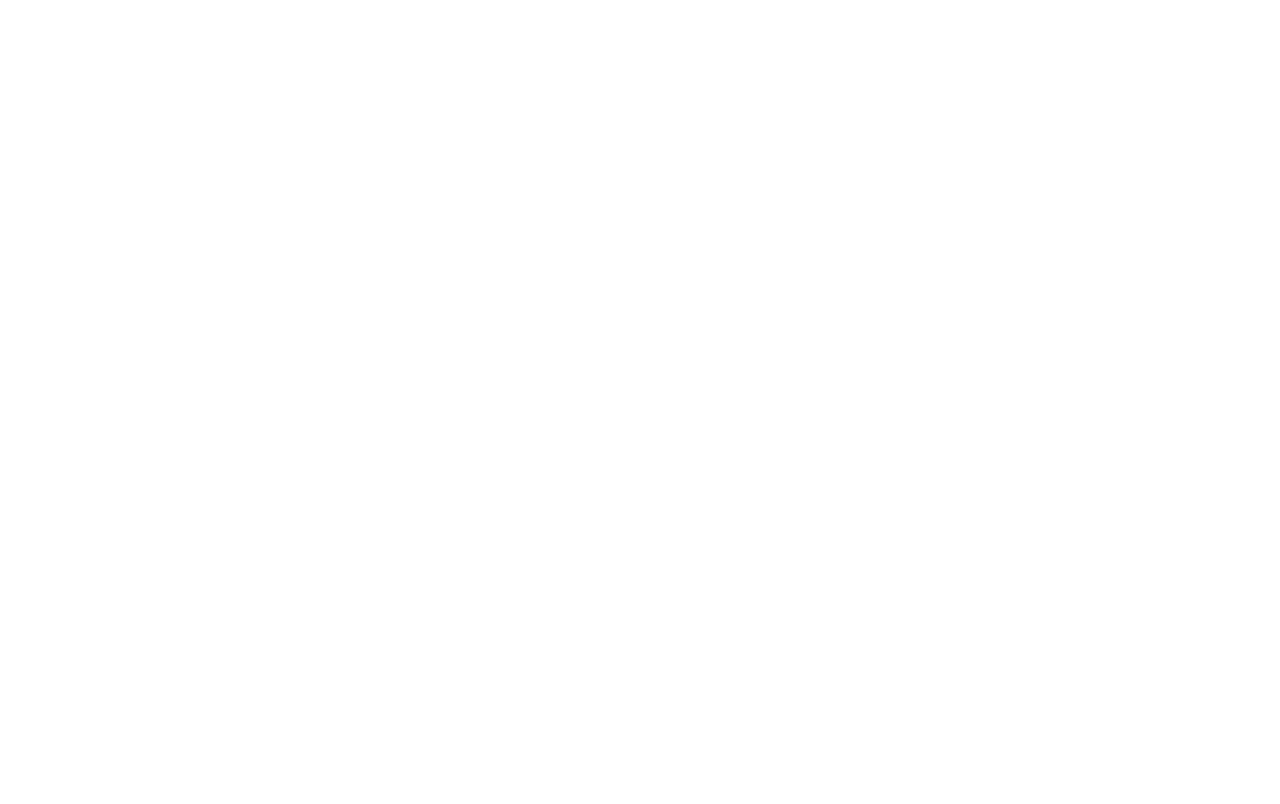
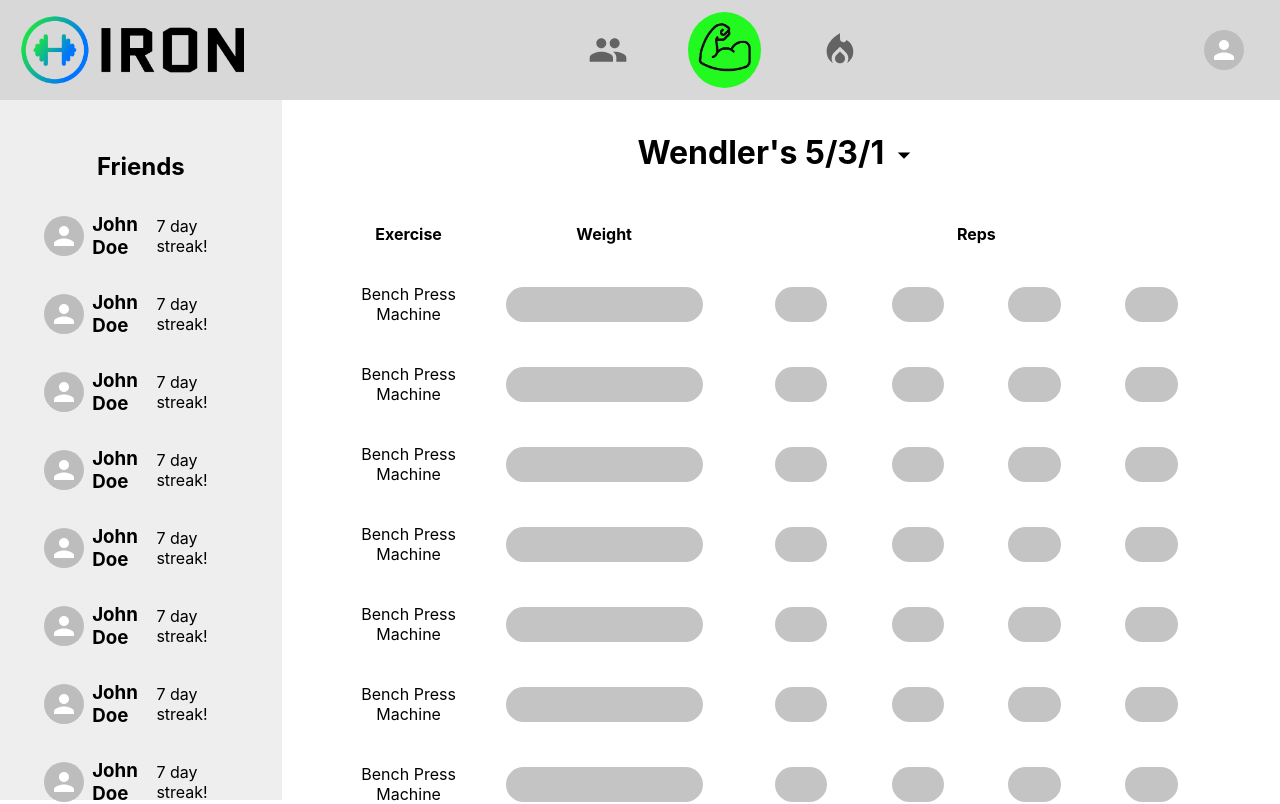
Before and after one commit to jenso413/Social-Workout-App, a React (Create React App) app in the folder frontend2/: page /workout in a window 1280 px wide. Before the commit this address had no page. Shown: the top 804 px of the page. Built offline with nearby package versions, Linux system fonts and the light colour scheme.

Commit message:
Better organized logger section. Added dropdown and better navigation

```diff
--- a/frontend2/src/components/App.js
+++ b/frontend2/src/components/App.js
@@ -2,8 +2,6 @@
 import '../css/App.css';
 import { Link } from "react-router-dom";
 import Logo from '../assets/default-monochrome-black.svg'
-
-// <button><Link to='/mainfeed'>dick</Link></button>
 
 function App() {
 
--- a/frontend2/src/components/Fitness.js
+++ b/frontend2/src/components/Fitness.js
@@ -1,16 +1,20 @@
-import React from 'react'
+import React, { useState } from 'react'
 import '../css/fitness.css'
 import Navbar from './Navbar'
 import FriendList from './FriendList'
 import Logger from './Logger'
+import JoinCommunity from './JoinCommunity'
 
 export default function Fitness() {
+
+    const [isInCommunity, setIsInCommunity] = useState(false)
+
     return (
         <div className='main'>
             <Navbar />
             <div className='body'>
                 <FriendList />
-                <Logger />
+                {isInCommunity ? <Logger /> : <JoinCommunity />}
             </div>
         </div>
     )
--- /dev/null
+++ b/frontend2/src/components/JoinCommunity.js
@@ -0,0 +1,27 @@
+import React, { useState } from 'react'
+import { Link } from 'react-router-dom'
+import '../css/joinCommunity.css'
+
+function JoinCommunity() {
+
+    const [isActive, setIsActive] = useState(false)
+
+    return (
+        <div>
+            <h2>You're not part of a community!</h2>
+            <button>Join Now</button>
+            <button onClick={() => setIsActive(prevState => !prevState)} >Create your own!</button>
+
+            <div className={`modal-bg ${isActive ? 'bg-active' : ''}`}>
+                <form>
+                    <input placeholder='Upload a picture'></input>
+                    <input placeholder='Pick your favorite colors'></input>
+                    <input placeholder='Pick a name for your community'></input>
+                    <Link to='/workout'><button>Submit</button></Link>
+                </form>
+            </div>
+        </div>
+    )
+}
+
+export default JoinCommunity
--- a/frontend2/src/components/Logger.js
+++ b/frontend2/src/components/Logger.js
@@ -1,27 +1,34 @@
-import React, { useEffect, useState } from 'react'
+import React, { useEffect, useState, useRef } from 'react'
 import '../css/logger.css'
+import Exercise from './Exercise'
+import LoggerHeader from './LoggerHeader'
+import Navbar from './Navbar'
+import FriendList from './FriendList'
 import AddWorkout from './AddWorkout'
-import Exercise from './Exercise'
 
 export default function Logger() {
 
     const [addWorkout, setAddWorkout] = useState(false)
 
-    function onClick() {
+    function displayAddWorkout() {
         setAddWorkout(true)
     }
 
+    function displayLogger() {
+        setAddWorkout(false)
+    }
+
     return (
-        // Have an example, starter workout
-        // Everyone is part of it at first
-        // Called 'IRON Workout'
+        <div className='main'>
+            <Navbar />
+            <div className='body'>
+                <FriendList />
                 <div className='container'>
-            {addWorkout ? (<AddWorkout />) :
+                    <LoggerHeader displayAddWorkout={displayAddWorkout} displayLogger={displayLogger}/>
 
-            (<div className='default'>
-                <h1>Wendler's 5/3/1</h1>
-                <button onClick={onClick}>Add workout</button>
-                <table className='exercise-table'>
+                    {addWorkout ? (<AddWorkout />):
+
+                    (<table className='exercise-table'>
                         <tbody>
                             <tr>
                                 <th>Exercise</th>
@@ -36,20 +43,9 @@
                             <Exercise />
                             <Exercise />
                         </tbody>
-                </table>
-            </div>)}
-
+                    </table>)}
                 </div>
-        // <div className='logger'>
-        //     <h1>Wendler's 5/3/1</h1>
-        //     <div className='grid'>
-        //         <Set />
-        //         <Set />
-        //         <Set />
-        //         <Set />
-        //         <Set />
-        //         <Set />
-        //     </div>
-        // </div>
+            </div>
+        </div>
     )
 }
--- /dev/null
+++ b/frontend2/src/components/LoggerHeader.js
@@ -0,0 +1,52 @@
+import React, { useEffect, useState, useRef } from 'react'
+import '../css/loggerHeader.css'
+import ArrowDropDownIcon from '@mui/icons-material/ArrowDropDown';
+import MenuOption from './MenuOption'
+
+export default function LoggerHeader({ displayAddWorkout, displayLogger }) {
+
+    const [toggleDropdown, setToggleDropdown] = useState(false)
+    const displayedOption = useRef()
+
+    useEffect(() => {
+        console.log(displayedOption)
+    }, [])
+
+
+    function displayOption(e) {
+        console.log(e.target.innerText)
+        console.log(displayedOption.current.innerText)
+        displayedOption.current.innerText = e.target.innerText
+    }
+
+    function toggleMenu() {
+        setToggleDropdown(prevState => !prevState)
+    }
+
+    function handleAddWorkoutClick() {
+        displayAddWorkout()
+        toggleMenu()
+    }
+
+    return (
+        <div className='loggerHeader'>
+            <div className='dropdown'>
+                <div className={`select ${toggleDropdown && 'select-clicked'}`}>
+                    <h1 className='selected' ref={displayedOption}>Wendler's 5/3/1</h1>
+                    <ArrowDropDownIcon className={`caret ${toggleDropdown && 'caret-rotate'}`} style={{fontSize: 40}} onClick={() => setToggleDropdown(prevState => !prevState)}/>
+                </div>
+                <ul className={`dropdown-menu ${toggleDropdown && 'menu-open'}`}>
+                    {/* <MenuOptions className='menu-option' name='NSuns' onClick={() => setToggleDropdown(prevState => !prevState)}/> */}
+                    <MenuOption name="Michael's Workout" displayOption={displayOption} toggleMenu={toggleMenu} displayLogger={displayLogger}/>
+                    <MenuOption name="Wendler's 5/3/1" displayOption={displayOption} toggleMenu={toggleMenu} displayLogger={displayLogger}/>
+                    <MenuOption name="NSuns" displayOption={displayOption} toggleMenu={toggleMenu} displayLogger={displayLogger}/>
+                    <li className='menu-option' onClick={handleAddWorkoutClick}>Add workout</li>
+                </ul>
+            </div>
+        </div>
+    )
+}
+
+// Have an example, starter workout
+        // Everyone is part of it at first
+        // Called 'IRON Workout'
--- /dev/null
+++ b/frontend2/src/components/MenuOption.js
@@ -0,0 +1,16 @@
+import React from 'react'
+
+function MenuOption({ name, displayOption, toggleMenu, displayLogger }) {
+
+    function onClick(e) {
+        displayOption(e)
+        toggleMenu()
+        displayLogger()
+    }
+
+    return (
+      <li onClick={onClick}>{name}</li>
+    )
+}
+
+export default MenuOption
--- /dev/null
+++ b/frontend2/src/css/joinCommunity.css
@@ -0,0 +1,5 @@
+button {
+    height: 100px;
+    width: 100px;
+    padding: 20px;
+}
--- a/frontend2/src/css/logger.css
+++ b/frontend2/src/css/logger.css
@@ -1,11 +1,6 @@
 .container {
     width: 100%;
     height: 100%;
-}
-
-h1 {
-    text-align: center;
-    margin: 2rem 0;
 }
 
 .exercise-table {
--- /dev/null
+++ b/frontend2/src/css/loggerHeader.css
@@ -0,0 +1,71 @@
+.dropdown {
+    width: fit-content;
+    position: relative;
+    margin: 2rem auto;
+}
+
+.caret {
+    display: block;
+    border-left: 5px solid transparent;
+    border-right: 5px solid transparent;
+    border-top: 6px solid #fff;
+    transition: 0.3s;
+}
+
+.select {
+    display: flex;
+    justify-content: space-between;
+    align-items: center;
+    cursor: pointer;
+}
+
+.caret-rotate {
+    transform: rotate(180deg);
+}
+
+.dropdown-menu {
+    list-style: none;
+    padding: 0.2em 0.5em;
+    background: #323741;
+    border: 1px #363a43 solid;
+    box-shadow: 0 0.5em 1em rgba(0, 0, 0, 0.2);
+    border-radius: 0.5em;
+    color: #9fa5b5;
+    position: absolute;
+    top: 3em;
+    left: 50%;
+    width: 100%;
+    transform: translateX(-50%);
+    opacity: 0;
+    display: none;
+    transition: 0.2s;
+    z-index: 1;
+}
+
+.dropdown-menu li {
+    padding: 0.7em 0.5em;
+    margin: 0.3em 0;
+    border-radius: 0.5em;
+    cursor: pointer;
+}
+
+.menu-option {
+    padding: 0.7em 0.5em;
+    margin: 0.3em 0;
+    border-radius: 0.5em;
+    cursor: pointer;
+    color: green;
+}
+
+.dropdown-menu li:hover {
+    background: #2a2d35;
+}
+
+.active {
+    background: #23242a;
+}
+
+.menu-open {
+    display: block;
+    opacity: 1;
+}
--- a/frontend2/src/index.js
+++ b/frontend2/src/index.js
@@ -12,6 +12,7 @@
 import { store } from './redux/store'
 import { ToastContainer } from 'react-toastify';
 import 'react-toastify/dist/ReactToastify.css'
+import Logger from './components/Logger';
 
 const root = ReactDOM.createRoot(document.getElementById('root'));
 root.render(
@@ -22,6 +23,8 @@
         <Route path='social' element={<Social />} />
         <Route path='fitness' element={<Fitness />} />
         <Route path='main' element={<App />} />
+        <Route path='workout' element={<Logger />} />
+        {/* <Route path='community' element={<CreateCommunity />} /> */}
       </Routes>
     </BrowserRouter>
     <ToastContainer />
```
Lines whose indentation alone changed are shown as unchanged.
